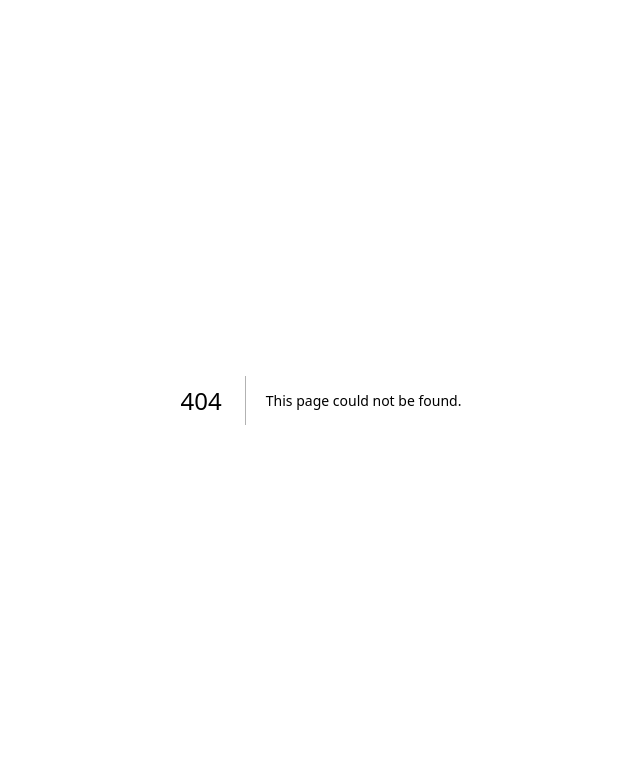
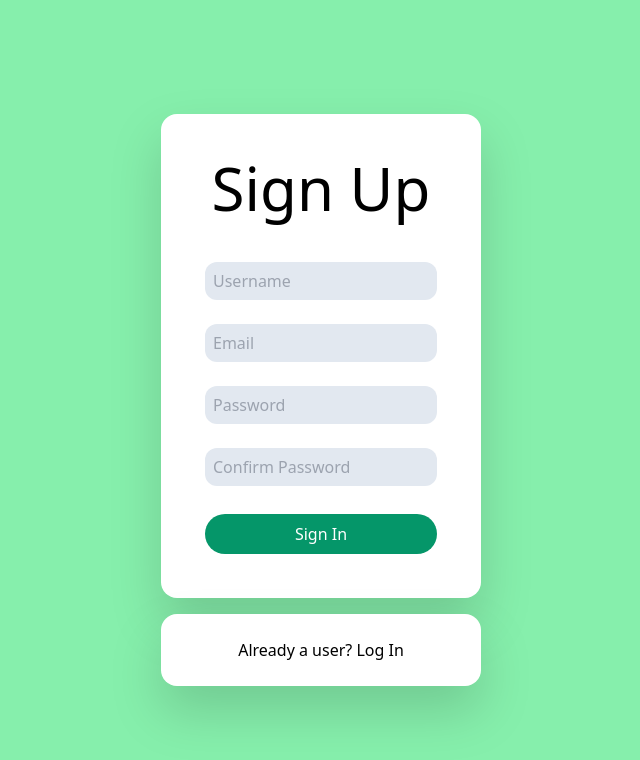
Before and after one commit to GeetanshuGarg39/TRINIT-_N-Idea_DEV, a Next.js app in the folder my-project/: page /signup in a window 1280 px wide. Before the commit this address had no page. Shown: the top 760 px of the page, without its empty margins (319-959 px from the left). Built offline with nearby package versions, Linux system fonts and the light colour scheme.

Commit message:
Added signup page

```diff
--- /dev/null
+++ b/my-project/src/pages/signup.js
@@ -0,0 +1,24 @@
+import React from 'react'
+
+const signup = () => {
+  return (
+    <>
+    <div className = "flex flex-col justify-center items-center h-screen bg-green-300">
+
+    <form className = "flex flex-col w-1/4 p-11 items-center rounded-2xl justify-center drop-shadow-2xl bg-white">
+      <h1 className="text-6xl bold mb-8 font-medium "> Sign Up </h1>
+      <input className = "p-2 m-3 w-full h-1/3 bg-slate-200 rounded-xl " required type="text" placeholder="Username" name = "username" ></input>
+      <input className = "p-2 m-3 w-full h-1/3 bg-slate-200 rounded-xl " required type="email" placeholder="Email" name = "Email" ></input>
+      <input className = "p-2 m-3 w-full h-1/3 bg-slate-200 rounded-xl " required type = "password" placeholder="Password" name = "password"></input>
+      <input className = "p-2 m-3 w-full h-1/3 bg-slate-200 rounded-xl " required type = "password" placeholder="Confirm Password" name = "confirmpassword"></input>
+      <button className=" bg-emerald-600 text-center text-white p-2 mt-4 rounded-full h-1/3  w-full active:bg-green-400" type = "Submit">Sign In</button>
+    </form>
+    <div className="flex flex-col w-1/4 p-6 mt-4 items-center rounded-2xl justify-center drop-shadow-2xl bg-white">
+        <h2>Already a user? <a href="/login" className="text-blue">Log In</a></h2>
+    </div>
+    </div>
+    </>
+  )
+}
+
+export default signup
```
